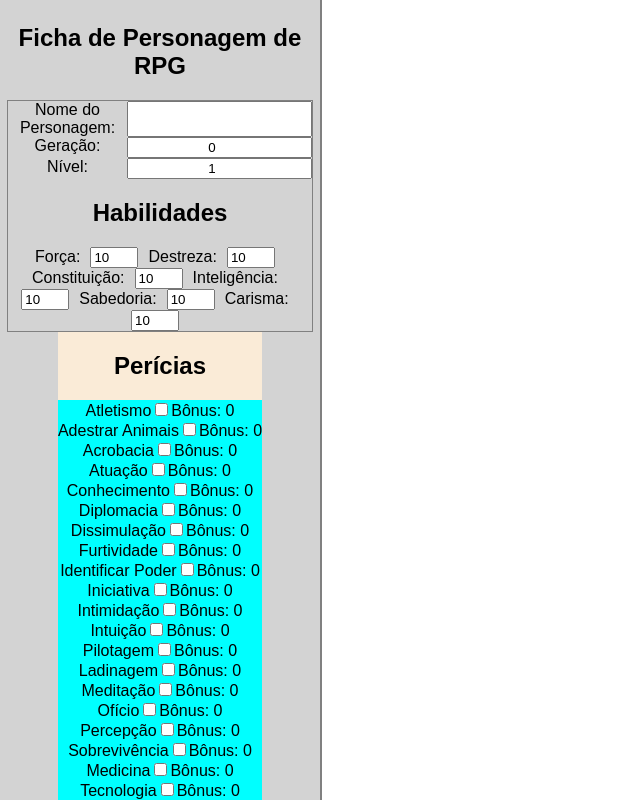
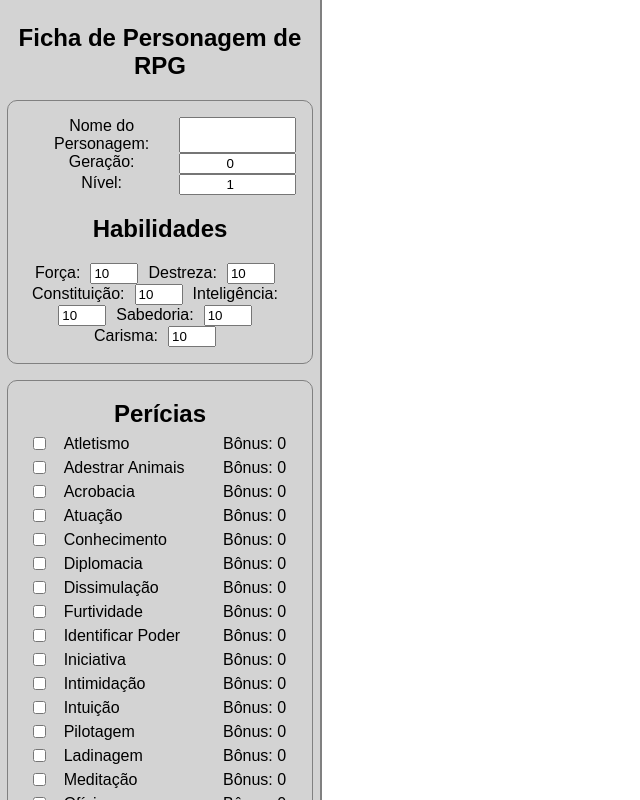
Before and after one commit to gmesmo/resonancerpg, a React (Create React App) app: page / in a window 1280 px wide. Shown: the top 800 px of the page, without its empty margins (0-640 px from the left). Built offline with nearby package versions, Linux system fonts and the light colour scheme.

Commit message:
Changes to be committed: 	modified:   src/App.js 	modified:   src/components/CharacterHeader/CharacterHeader.module.css 	modified:   src/components/Skills/Skills.jsx 	modified:   src/components/Skills/Skills.module.css

```diff
--- a/src/App.js
+++ b/src/App.js
@@ -8,6 +8,7 @@ function App() {
     name: "",
     generation: 0,
     level: 1,
+    levelModifier: 2,
     abilities: {
       strength: 10,
       dexterity: 10,
@@ -161,24 +162,21 @@ function App() {
   }, [character]);
 
   const handleChange = (e) => {
-    const { name, value } = e.target;
+    let { name, value } = e.target;
+
+    if (name === "generation") {
+      value = Math.max(0, Math.min(4, Number(e.target.value)));
+    } else if (name === "level") {
+      value = Math.max(1, Math.min(20, Number(e.target.value)));
+      character.skills.map((skill) =>
+        handleSkillChange(skill.name, skill.checked)
+      );
+    }
     setCharacter({ ...character, [name]: value });
-  };
 
-  const handleAbilityChange = (e) => {
-    const { name, value } = e.target;
-    console.log(`Habilidade ${name} alterada para ${value}`);
-
-    // Processo alternativo para garantir renderização
-    const updatedCharacter = { ...character };
-    updatedCharacter.abilities[name] = parseInt(value);
-    setCharacter(updatedCharacter);
-
-    character.skills
-      .filter((skill) => skill.mod === name)
-      .forEach((filteredSkills) =>
-        handleSkillChange(filteredSkills.name, filteredSkills.checked)
-      );
+    // if (name === "level") {
+    //   calculateLevelBonus
+    // }
   };
 
   const resetCharacter = () => {
@@ -186,16 +184,40 @@ function App() {
     localStorage.removeItem("character");
   };
 
+  // Função para lidar com a mudança nas habilidades
+  const handleAbilityChange = (e) => {
+    // Obtém o nome e o valor da habilidade alterada
+    const { name, value } = e.target;
+    // Cria uma cópia do personagem para atualizações
+    const updatedCharacter = { ...character };
+    // Converte o valor para um número inteiro e atualiza a habilidade
+    updatedCharacter.abilities[name] = parseInt(value);
+    // Atualiza o estado das habilidades
+    setCharacter(updatedCharacter);
+    if (value % 2 == 0) {
+      character.skills
+        .filter((skill) => skill.mod === name)
+        .forEach((filteredSkill) => {
+          handleSkillChange(filteredSkill.name, filteredSkill.checked);
+          console.log(`${filteredSkill.name} alterado`);
+        });
+    }
+    // Filtra as habilidades relacionadas à habilidade modificada e chama handleSkillChange para cada uma
+  };
+
+  // Função para lidar com a mudança nas skills
   const handleSkillChange = (skillName, checked) => {
-    // const levelBonus = calculateLevelBonus(character.level);
-
-    const updatedSkills = character.skills.map((skill) => {
+    // Atualiza o estado das skills com base na habilidade modificada
+    setCharacter((prevCharacter) => {
+      const updatedSkills = prevCharacter.skills.map((skill) => {
         if (skill.name === skillName) {
-        const trainedBonus = checked ? 2 : 0;
+          // Calcula o bônus com base na habilidade e na perícia treinada
+          const trainedBonus = checked ? 2 + character.levelModifier : 0;
           const abilityModifier = Math.floor(
-          (character.abilities[skill.mod] - 10) / 2
+            (prevCharacter.abilities[skill.mod] - 10) / 2
           );
           const totalBonus = abilityModifier + trainedBonus;
+          // Retorna a skill atualizada
           return {
             ...skill,
             treinada: checked,
@@ -205,10 +227,12 @@ function App() {
         return skill;
       });
 
-    setCharacter((prevCharacter) => ({
+      // Retorna o personagem com as skills atualizadas
+      return {
         ...prevCharacter,
         skills: updatedSkills,
-    }));
+      };
+    });
   };
 
   // const rollSkill = (skill) => {
@@ -218,18 +242,16 @@ function App() {
   //   );
   // };
 
-  // const calculateLevelBonus = (level) => {
-  //   if (level >= 6 && level <= 10) {
-  //     return 1;
-  //   } else if (level >= 11 && level <= 15) {
-  //     return 2;
-  //   } else if (level >= 16 && level <= 20) {
-  //     return 3;
-  //   }
-  //   return 0;
-  // };
-
-  const handleSkill = (name, checked) => {};
+  const calculateLevelBonus = (level) => {
+    if (level >= 6 && level <= 10) {
+      return 3;
+    } else if (level >= 11 && level <= 15) {
+      return 4;
+    } else if (level >= 16 && level <= 20) {
+      return 5;
+    }
+    return 2;
+  };
 
   return (
     <div className="App">
--- a/src/components/CharacterHeader/CharacterHeader.module.css
+++ b/src/components/CharacterHeader/CharacterHeader.module.css
@@ -1,7 +1,10 @@
 .characterHeader {
-  width: 95%;
+  width: calc(95% - 2rem);
+
+  padding: 1rem;
 
   border: solid 1px gray;
+  border-radius: 10px;
 
   display: inherit;
   flex-direction: column;
@@ -17,7 +20,7 @@
 }
 
 .info input {
-  max-width: 60%;
+  max-width: 40%;
   text-align: center;
 }
 
--- a/src/components/Skills/Skills.jsx
+++ b/src/components/Skills/Skills.jsx
@@ -8,39 +8,25 @@ function Skills(props) {
   return (
     <div className={styles.characterSkills}>
       <h2>Perícias</h2>
+      <table>
         {skills.map((skill, index) => (
-        <div key={index} className={styles.skill}>
+          <tr key={index} className={styles.skill}>
+            <td>
               <label>
-            {skill.name}
                 <input
                   type="checkbox"
                   checked={skill.treinada}
                   onChange={(e) => props.onClick(skill.name, e.target.checked)}
                 ></input>
               </label>
-          Bônus: {skill.bonus}
-        </div>
+            </td>
+            <td className={styles.skillName}>{skill.name}</td>
+            <td>Bônus: {skill.bonus}</td>
+          </tr>
         ))}
+      </table>
     </div>
   );
 }
 
 export default Skills;
-
-// <div className="character-skills">
-//   <h2>Perícias</h2>
-//   {skills.map((skill, index) => (
-//     <div key={index} className="skill-item">
-//       <label>
-//         {skill.name}:
-//         <input
-//           type="checkbox"
-//           checked={skill.treinada}
-//           onChange={(e) => handleSkillChange(skill.name, e.target.checked)}
-//         />
-//       </label>
-//       <span>Bônus: {skill.bonus}</span>
-//       <button onClick={() => rollSkill(skill)}>Rolar Perícia</button>
-//     </div>
-//   ))}
-// </div>
--- a/src/components/Skills/Skills.module.css
+++ b/src/components/Skills/Skills.module.css
@@ -1,7 +1,22 @@
 .characterSkills {
-  background-color: antiquewhite;
+  width: calc(95% - 2rem);
+
+  padding: 1rem;
+  margin-top: 1rem;
+
+  border: 1px solid gray;
+  border-radius: 10px;
 }
 
-.skill {
-  background-color: aqua;
+.characterSkills h2 {
+  margin: 0.2rem;
 }
+
+.characterSkills table {
+  width: 100%;
+}
+
+.characterSkills .skillName {
+  text-align: justify;
+  text-indent: 0.5rem;
+}
```
Lines whose indentation alone changed are shown as unchanged.
